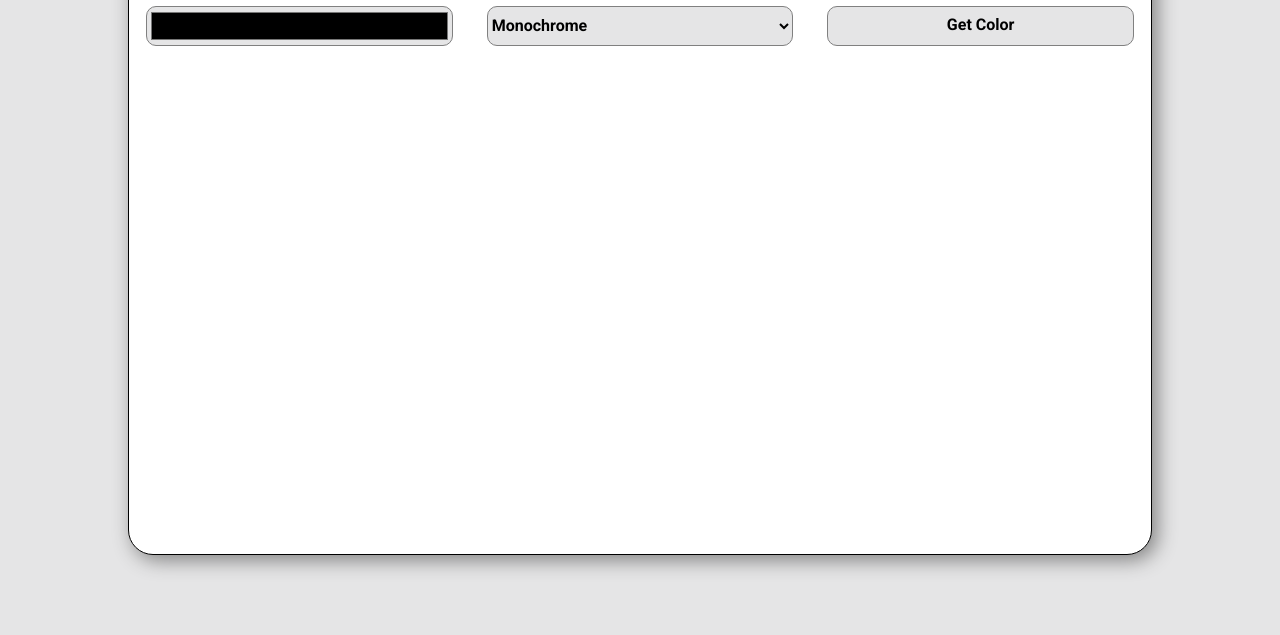
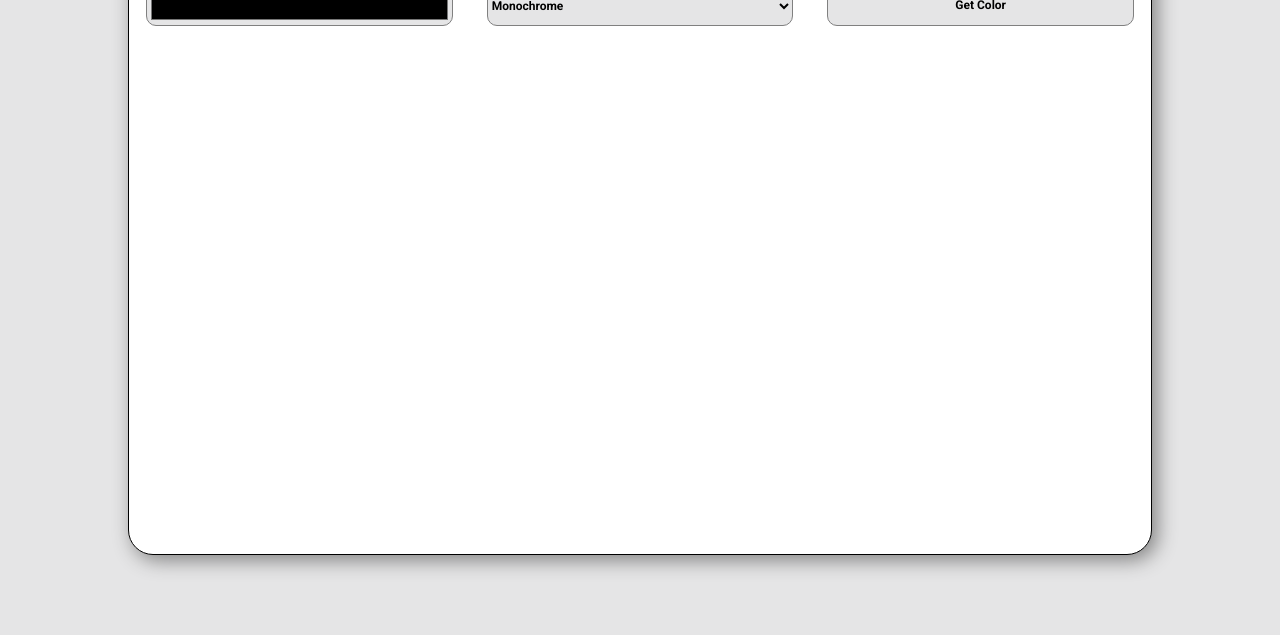
Before and after one commit to theGreatKyle1994/color-scheme-generator, a plain HTML site: page index.html in a window 1280 px wide. Shown: the part 165-800 px from the top of the page. Drawn offline with nearby package versions, Linux system fonts and the light colour scheme.

Commit message:
error in font-size fix

```diff
--- a/index.css
+++ b/index.css
@@ -13,7 +13,7 @@ body {
   font-family: "Roboto", sans-serif;
   height: 100vh;
   width: 100%;
-  font-size: 2em;
+  font-size: 1em;
 }
 
 body {
@@ -44,7 +44,7 @@ body {
 #form button {
   margin: 0 10px;
   margin-bottom: 30px;
-  height: 130px;
+  height: 60px;
   width: 30%;
   font-weight: 600;
   background-color: #e5e5e6;
@@ -78,7 +78,7 @@ body {
   justify-content: space-around;
   align-items: center;
   width: 100%;
-  height: 200px;
+  height: 100px;
   font-weight: 600;
 }
 
@@ -102,7 +102,7 @@ body {
 
 @media (max-width: 1000px) {
   body {
-    font-size: 1em;
+    font-size: 2em;
   }
   #container {
     width: 90%;
@@ -126,7 +126,7 @@ body {
 
 @media (max-height: 1000px) {
   body {
-    font-size: 0.5em;
+    font-size: 0.75em;
   }
   #container {
     width: 80%;
```
